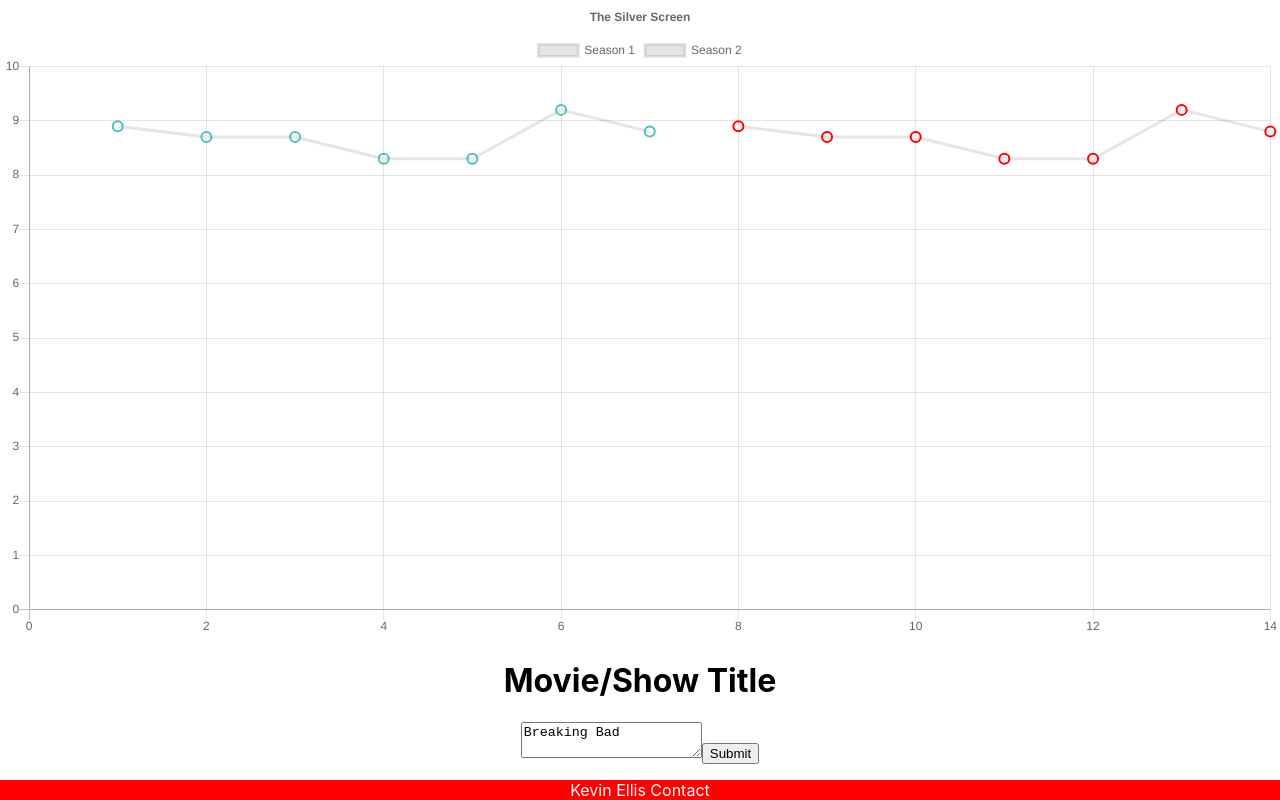
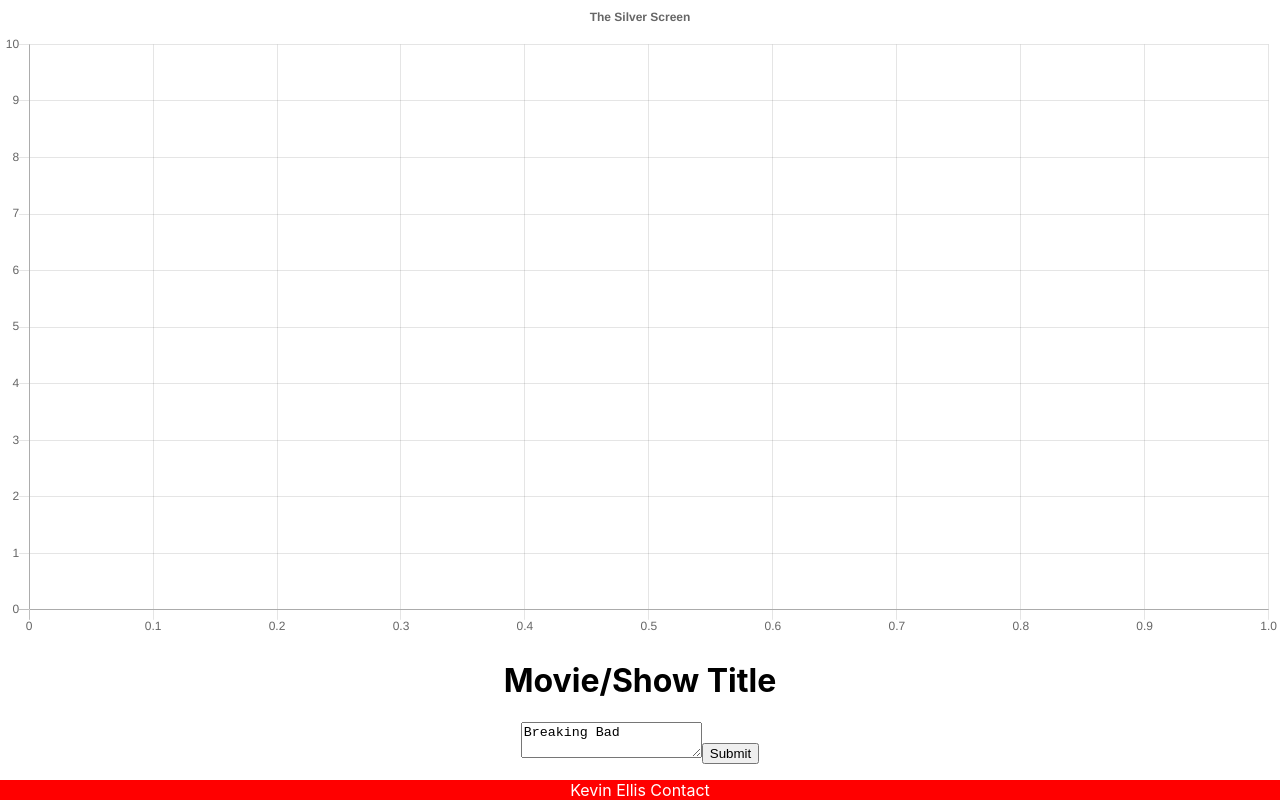
Before and after one commit to kevellis124/silverscreen, a React (Create React App) app: page / in a window 1280 px wide. Shown: the top 800 px of the page. Built offline with nearby package versions, Linux system fonts and the light colour scheme.

Commit message:
Don't show breaking bad initially anymore

```diff
--- a/src/Components/GraphViewContainer.js
+++ b/src/Components/GraphViewContainer.js
@@ -15,7 +15,7 @@ class GraphViewContainer extends Component {
         super(props);
         this.state = {
             graphTitle: "Movie/Show Title",
-            graphData:  breakingBadData,
+            graphData:  {},
             graphOptions: sampleGraphOptions,
             searchTerm: "Breaking Bad",
             loading: false
--- a/src/SampleData.js
+++ b/src/SampleData.js
@@ -72,7 +72,7 @@ export const sampleGraphOptions = {
     scales: {
         yAxes: [{
             ticks: {display:true,
-                suggestedMin: 0,
+                suggestedMin: 3,
                 suggestedMax: 10,
                 beginAtZero: true
             }
```
